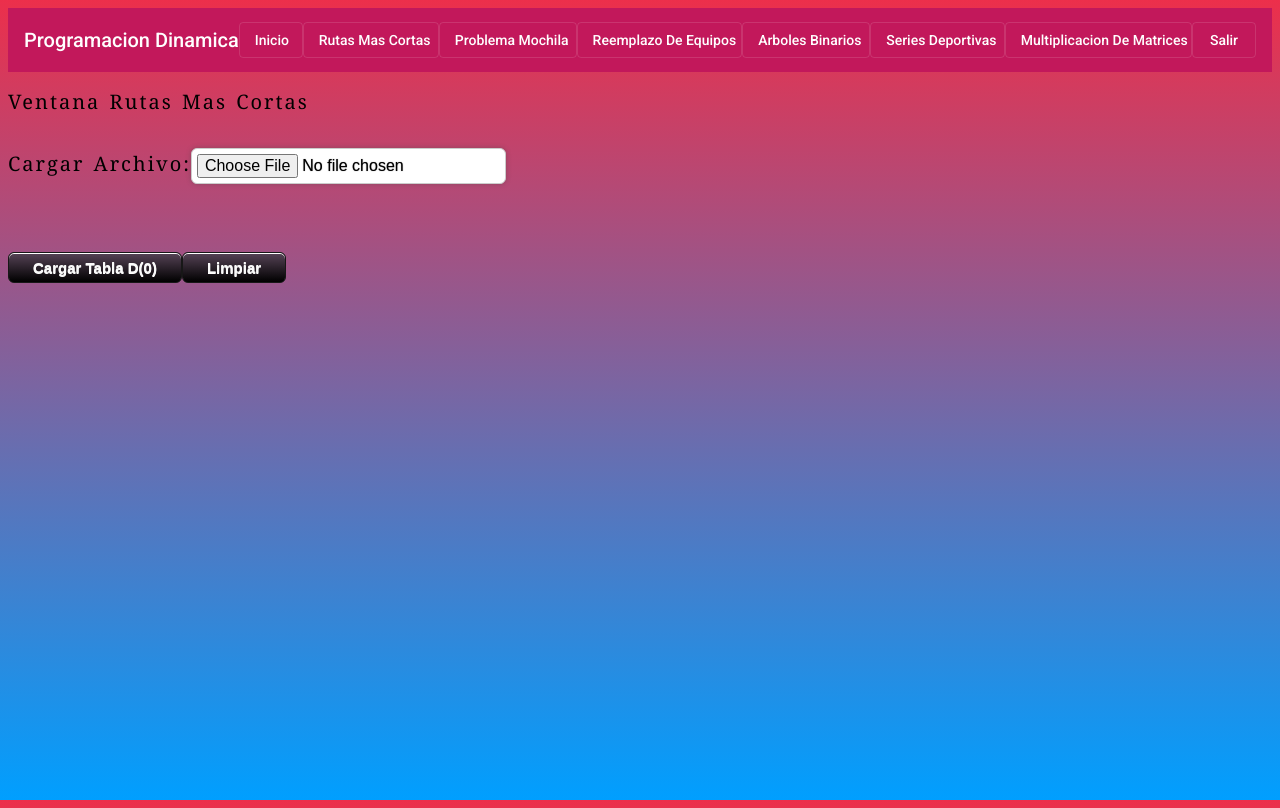
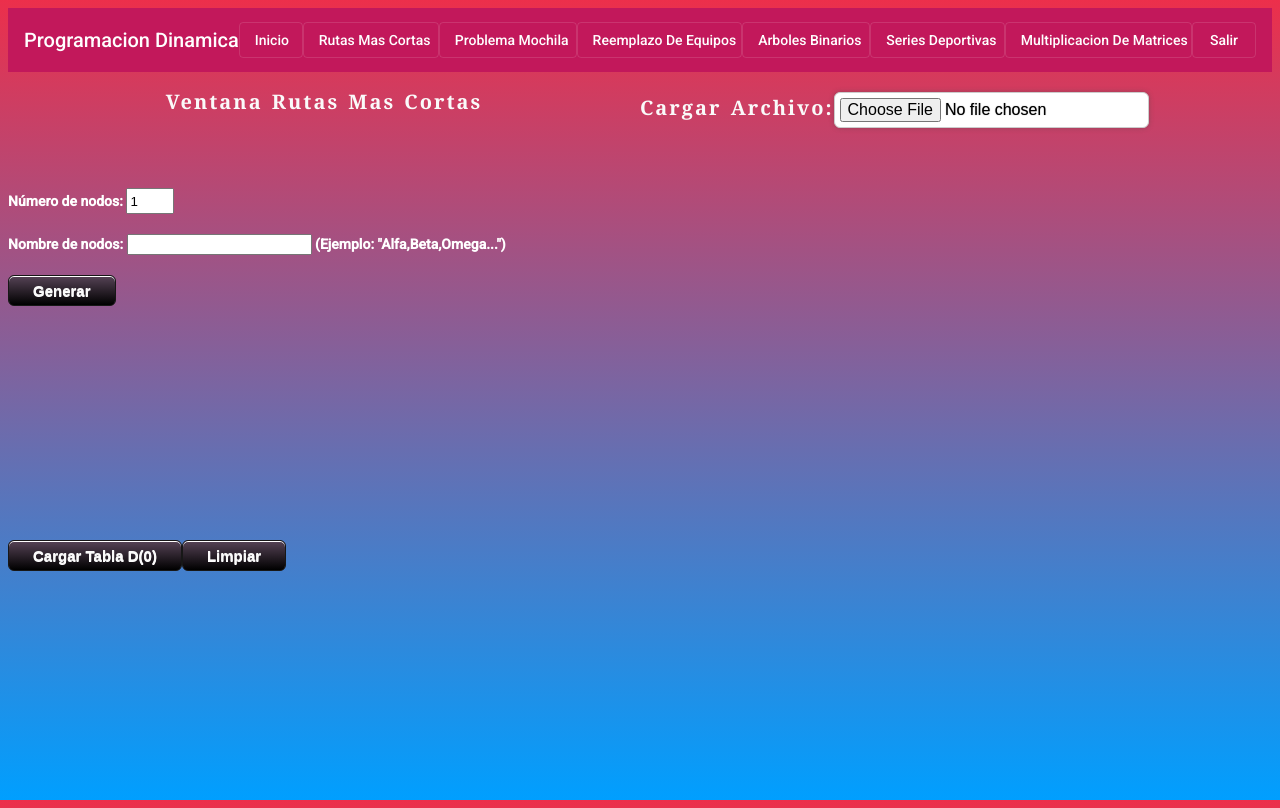
Before and after one commit to phantom94/ProgramacionDinamicaIO, an Angular app: page /rutasmascortas in a window 1280 px wide. Built offline with nearby package versions, Linux system fonts and the light colour scheme.

Commit message:
implementacion Rutas cortas 1.0

```diff
--- a/package.json
+++ b/package.json
@@ -26,12 +26,12 @@
     "zone.js": "~0.10.2"
   },
   "devDependencies": {
-    "@angular-devkit/build-angular": "~0.1002.0",
+    "@angular-devkit/build-angular": "^0.1002.3",
     "@angular/cli": "~10.2.0",
     "@angular/compiler-cli": "~10.2.5",
-    "@types/node": "^12.11.1",
     "@types/jasmine": "~3.5.0",
     "@types/jasminewd2": "~2.0.3",
+    "@types/node": "^12.11.1",
     "codelyzer": "^6.0.0",
     "jasmine-core": "~3.6.0",
     "jasmine-spec-reporter": "~5.0.0",
--- a/src/app/components/ventanarutasmascortas/ventanarutasmascortas.component.css
+++ b/src/app/components/ventanarutasmascortas/ventanarutasmascortas.component.css
@@ -14,13 +14,22 @@
     outline:none;
 }
 
+table {
+    width: 100%;
+}
+
+.tableInput {
+    text-align: center;
+}
+
+
 .font {
     font-family: Georgia, serif;
     font-size: 20px;
     letter-spacing: 2px;
     word-spacing: 2px;
-    color: #000000;
-    font-weight: 400;
+    color: #fafafa;
+    font-weight: bold;
     text-decoration: none;
     font-style: normal;
     font-variant: normal;
@@ -52,3 +61,17 @@
 	position:relative;
 	top:1px;
 }
+
+.contador {
+    height: 20px;
+    width: 40px;
+}
+
+.tagP {
+    color: #ffffff;
+    font-weight: bold;
+}
+
+th {
+    text-align: left;
+}
--- a/src/app/components/ventanarutasmascortas/ventanarutasmascortas.component.html
+++ b/src/app/components/ventanarutasmascortas/ventanarutasmascortas.component.html
@@ -11,15 +11,36 @@
 </script>
 
 <div>
-    {{inicio()}}
-    {{verificar()}}
-    <a class="font">Ventana Rutas Mas Cortas</a>
-    <dl aling="center">
+    <!-- {{inicio()}}
+    {{verificar()}} -->
+    <div style="display: flex;">
+        <div style="width: 50%; ; text-align: center;">
+            <a class="font">Ventana Rutas Mas Cortas</a>
+        </div>
+        <div style="flex-grow: 1;">
+            <a class="font">Cargar Archivo:</a><input type="file" id="file-selector" (change)="cargar()" class="css-input">
+        </div>
+    </div>
+    <br><br><br>
+    <a class="tagP">Número de nodos: </a><input id="contador" class="contador" type="number" min="1" max="10" value="1" >
+    <br><br>
+    <a class="tagP">Nombre de nodos:  </a><input type="text" id="nombreNodos"><a class="tagP">  (Ejemplo: "Alfa,Beta,Omega...")</a>
+    <br><br>
+    <button (click)="crearTablaInput()"  class="myButton">Generar</button>
+    <br><br><br>
+    <div id="input">
+        <table id="tablaInput">
+            <tbody id="cuerpo">
+                <tr id="encabezados">
 
-        <br>
-        <dt class="font"><a>Cargar Archivo:</a><input type="file" id="file-selector" (change)="cargar()" class="css-input"></dt>
-    </dl>
-    <br>
+                </tr>
+            </tbody>
+        </table>
+        <br><br>
+        <button *ngIf="generado" (click)="getValues()" class="myButton">Guardar Tabla</button>
+    </div>
+    <br><br><br>
+    <br><br><br>
     <dl>
         <li *ngFor="let objetos of listaObjetos">
             {{objetos}}
--- a/src/app/components/ventanarutasmascortas/ventanarutasmascortas.component.ts
+++ b/src/app/components/ventanarutasmascortas/ventanarutasmascortas.component.ts
@@ -16,7 +16,7 @@ export class VentanarutasmascortasComponent implements OnInit {
 tamMochila = 0;
 cantObjetos = 0;
 listaObjetos = [];
-listaNodos = [];
+
 listaPesosRutas = [];
 listaPesos = [];
 listaValores = [];
@@ -27,7 +27,92 @@ cond = true;
 tabla = [];
 color = [];
 tamañoTablaGlobal=0;
+////////////////////////////
+generado=false;
+listaNodos = [];
+matrizPesos:number[][]=[];
+////////////////////////////
 
+
+//////////////////////////////////////////////////////////////////////////////////////////////////////
+
+/*
+
+
+*/
+
+
+public crearTablaInput(){
+  var contenido= +(<HTMLInputElement>document.getElementById("contador")).value;
+  if (0<contenido && contenido<11) {
+    document.getElementById("cuerpo").innerHTML=``;
+    var nombres:string=(<HTMLInputElement>document.getElementById("nombreNodos")).value;
+    this.generado=true;
+    var cuerpo = ``;
+    var nombrenodos:string[];
+    if (nombres) {
+      var listaNombre = (nombres.trim()).split(',');
+      if(listaNombre.length>0 && listaNombre.length==contenido){
+        nombrenodos=listaNombre;
+      }else{
+        alert("La cantidad de nombres no coincide con el número de nodos.");
+        nombrenodos=["A","B","C","D","E","F","g","h","I","J"];
+      }
+    }else{
+      nombrenodos=["A","B","C","D","E","F","g","h","I","J"];
+    }
+    this.listaNodos=nombrenodos;
+    for (var i=0;i<contenido;i++){
+      this.matrizPesos[i]=[];
+    }
+    var nuevoContenido="<tr><th>tabla D(0)</th>";
+    for (let i = 0; i < contenido; i++) {
+      nuevoContenido+= `<th style="text-align: left";>${nombrenodos[i]}</th>`;
+    }
+    nuevoContenido+=`</tr>`;
+
+    for (let i = 0; i < contenido; i++) {
+      cuerpo+=`<tr><th>${nombrenodos[i]}</th>`
+      for (let j = 0; j < contenido; j++) {
+        if(i==j){
+          cuerpo+=`<td><input size="10" type="text" value="0"></td>`;
+        }else{
+          cuerpo+=`<td><input size="10" type="text" value="-1"></td>`;
+        }
+
+      }
+      cuerpo+=`</tr>`;
+    }
+
+    nuevoContenido+=cuerpo;
+
+    document.getElementById("cuerpo").innerHTML+= nuevoContenido;
+
+  }
+}
+
+public getValues(){
+  var table = <HTMLTableElement>(document.getElementById("tablaInput"));
+   for(var i= 1; i < table.rows.length; i++){
+      var columnas = table.rows.item(i).cells;
+
+      for(var j = 1; j < columnas.length; j++){
+        var valor = parseInt((<HTMLInputElement>columnas.item(j).children[0]).value);
+        if (valor == -1){
+          this.matrizPesos[i-1][j-1]= Infinity;
+        }else{
+          this.matrizPesos[i-1][j-1]= valor;
+        }
+
+      }
+   }
+   console.log(this.matrizPesos);
+}
+
+
+/*
+//////////////////////////////////////////////////////////////////////////////////////
+*/
 public mochila() {
   if(this.listaObjetos.length != 0){
     this.cantObjetos = this.listaObjetos.length;
@@ -182,7 +267,12 @@ public solucion(){
     }
   }
 }
-//////////////////////////////////////////////////////////////////////////////////////////////////////
+
+
+
+/*
+///////////////////////////////////////////////////////////////////////////////////////////////////////
+*/
 public cargar(){
   document.getElementById("output").style.display = "none";
   document.getElementById('file-selector').addEventListener('change', function() {
@@ -216,7 +306,7 @@ public leer(){
 
     }
 }
-//////////////////////////////////////////////////////////////////////////////////////////////////////
+////
 
 public verificar(){
   if(document.getElementById('output').textContent != ""){
```
Also changed, not shown: 2 other files (tests, documents, lock files or other folders). Lines whose indentation alone changed are shown as unchanged.
